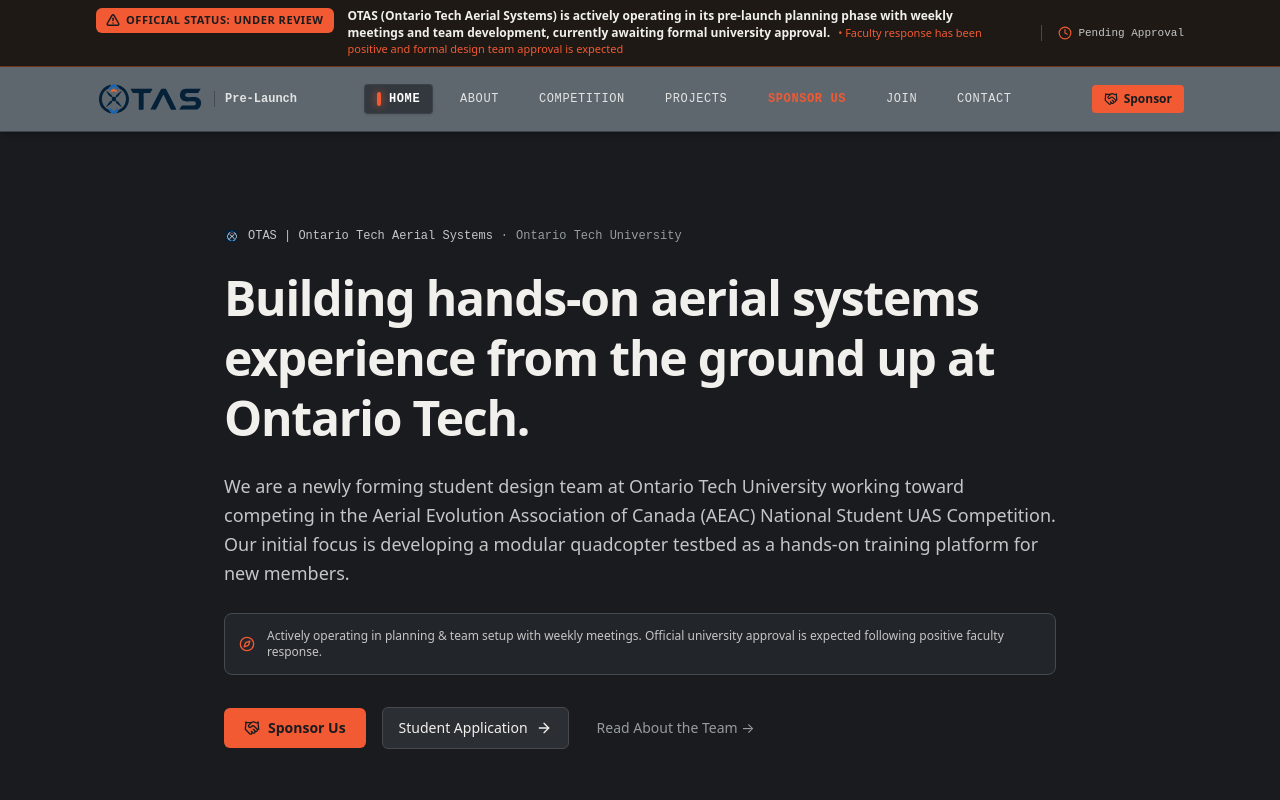
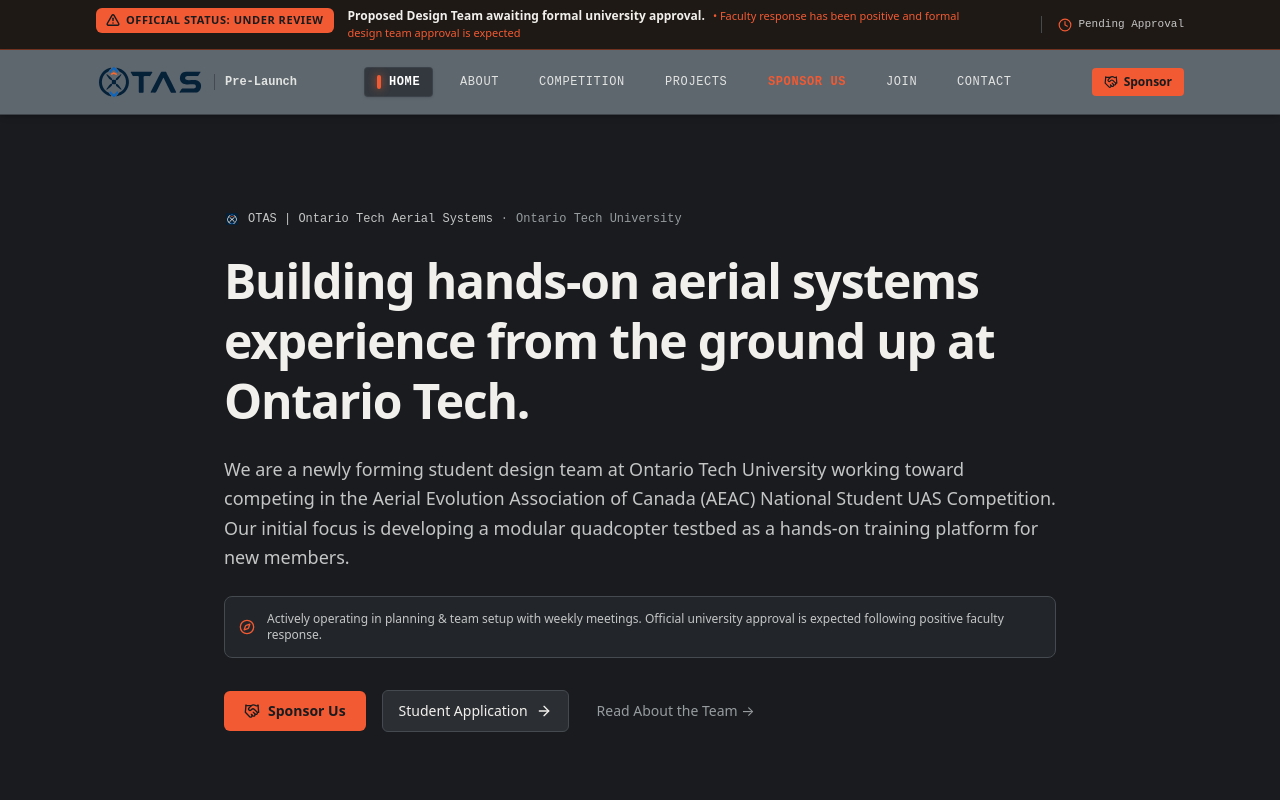
Before and after one commit to otudrone-team/OTAS-Website, a React (Vite) app: page / in a window 1280 px wide. Shown: the top 800 px of the page. Built offline with nearby package versions, Linux system fonts and the light colour scheme.

Commit message:
docs: update provisional status message
Refine the status notice text for clarity regarding team approval.

```diff
--- a/src/data/content.ts
+++ b/src/data/content.ts
@@ -111,7 +111,7 @@
   provisionalStatusNotice: {
     enabled: true,
     badge: "Official Status: Under Review",
-    message: "OTAS (Ontario Tech Aerial Systems) is actively operating in its pre-launch planning phase with weekly meetings and team development, currently awaiting formal university approval.",
+    message: "Proposed Design Team awaiting formal university approval.",
     subtext: "Faculty response has been positive and formal design team approval is expected",
   },
 
```
